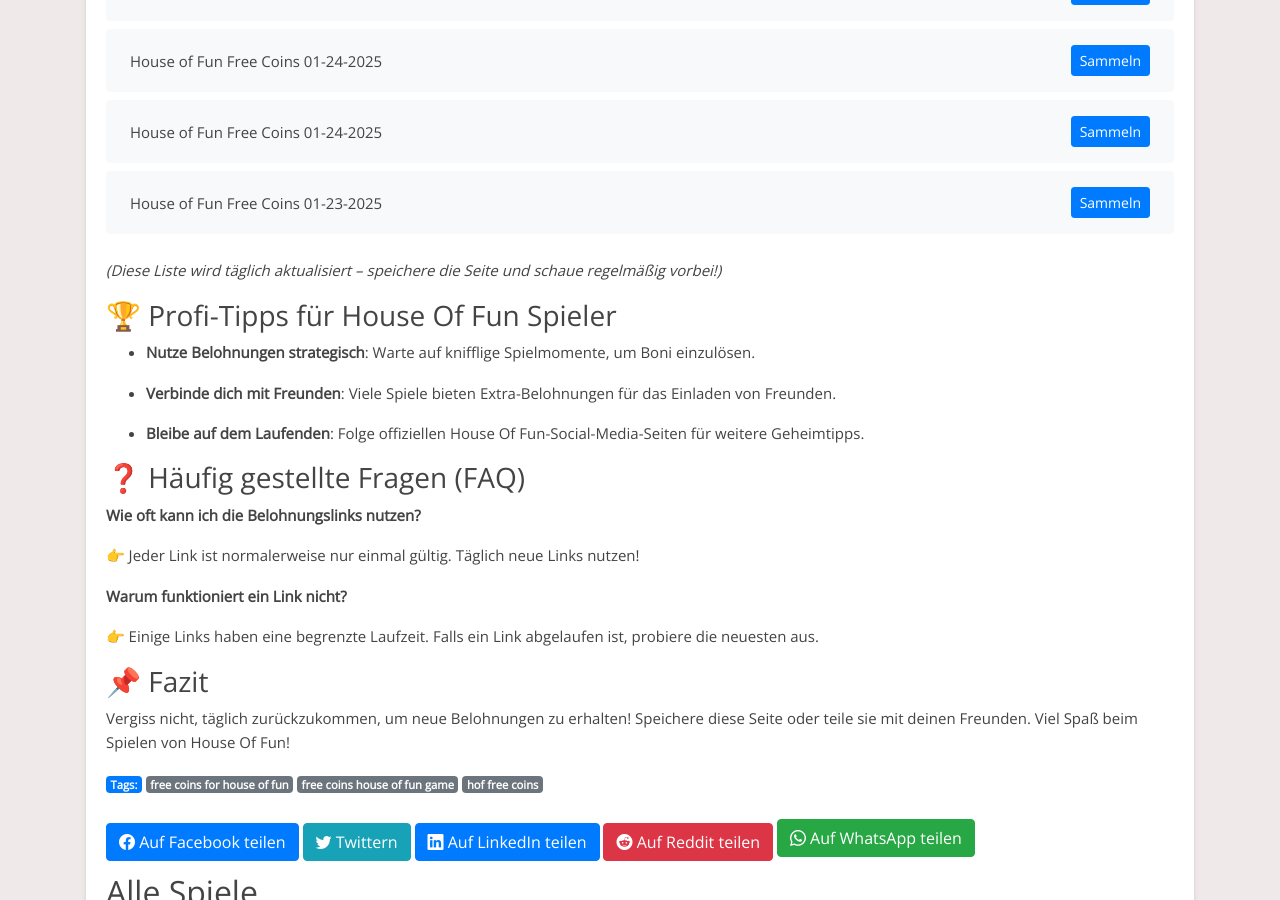
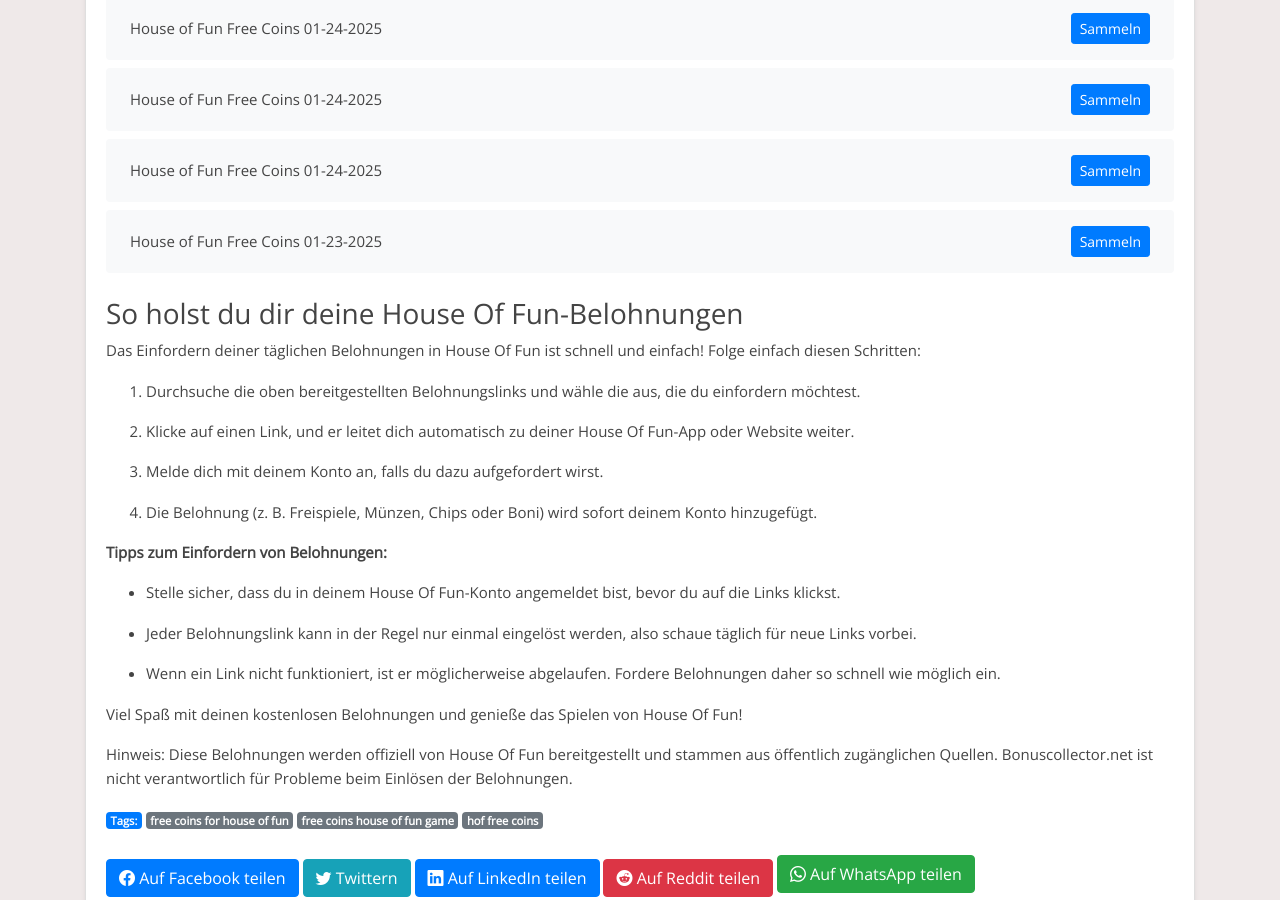
Before and after one commit to Prollad99/bs-de, a Jekyll site: the page built from _posts/2025-01-19-house-of-fun.md, in a window 1280 px wide and 900 px high, scrolled down 7443 px. Built offline with Jekyll 4.4.1, drawn with Linux system fonts in a browser that asks for light colours; some of the changed text lies outside the part shown.

Commit message:
Aktualisiere house-of-fun-Belohnungslinks, Inhalte und Änderungsdatum

```diff
--- a/_includes/house-of-fun_footer.html
+++ b/_includes/house-of-fun_footer.html
@@ -1,31 +1,27 @@
-*(Diese Liste wird täglich aktualisiert – speichere die Seite und schaue regelmäßig vorbei!)*
+### So holst du dir deine House Of Fun-Belohnungen
 
 
+Das Einfordern deiner täglichen Belohnungen in House Of Fun ist schnell und einfach! Folge einfach diesen Schritten:
 
-### 🏆 Profi-Tipps für House Of Fun Spieler
+1. Durchsuche die oben bereitgestellten Belohnungslinks und wähle die aus, die du einfordern möchtest.
 
-- **Nutze Belohnungen strategisch**: Warte auf knifflige Spielmomente, um Boni einzulösen.
+2. Klicke auf einen Link, und er leitet dich automatisch zu deiner House Of Fun-App oder Website weiter.
 
-- **Verbinde dich mit Freunden**: Viele Spiele bieten Extra-Belohnungen für das Einladen von Freunden.
+3. Melde dich mit deinem Konto an, falls du dazu aufgefordert wirst.
 
-- **Bleibe auf dem Laufenden**: Folge offiziellen House Of Fun-Social-Media-Seiten für weitere Geheimtipps.
+4. Die Belohnung (z. B. Freispiele, Münzen, Chips oder Boni) wird sofort deinem Konto hinzugefügt.
 
 
+**Tipps zum Einfordern von Belohnungen:**
 
-### ❓ Häufig gestellte Fragen (FAQ)
+- Stelle sicher, dass du in deinem House Of Fun-Konto angemeldet bist, bevor du auf die Links klickst.
 
-**Wie oft kann ich die Belohnungslinks nutzen?**
+- Jeder Belohnungslink kann in der Regel nur einmal eingelöst werden, also schaue täglich für neue Links vorbei.
 
-👉 Jeder Link ist normalerweise nur einmal gültig. Täglich neue Links nutzen!
+- Wenn ein Link nicht funktioniert, ist er möglicherweise abgelaufen. Fordere Belohnungen daher so schnell wie möglich ein.
 
 
-
-**Warum funktioniert ein Link nicht?**
-
-👉 Einige Links haben eine begrenzte Laufzeit. Falls ein Link abgelaufen ist, probiere die neuesten aus.
+Viel Spaß mit deinen kostenlosen Belohnungen und genieße das Spielen von House Of Fun!
 
 
-
-### 📌 Fazit
-
-Vergiss nicht, täglich zurückzukommen, um neue Belohnungen zu erhalten! Speichere diese Seite oder teile sie mit deinen Freunden. Viel Spaß beim Spielen von House Of Fun!
+Hinweis: Diese Belohnungen werden offiziell von House Of Fun bereitgestellt und stammen aus öffentlich zugänglichen Quellen. Bonuscollector.net ist nicht verantwortlich für Probleme beim Einlösen der Belohnungen.
--- a/_includes/house-of-fun_post.html
+++ b/_includes/house-of-fun_post.html
@@ -1,13 +1,13 @@
-**Willkommen, House Of Fun-Fans!**
-
-Suchst du nach den neuesten Gratis-Belohnungen für House Of Fun? Dann bist du hier genau richtig! Wir aktualisieren täglich die besten Links für Freispiele, Münzen und andere Boni, damit du dein Spielerlebnis optimal genießen kannst.
+Entdecke tägliche House Of Fun-Belohnungen!
 
 
-
-### Was ist House Of Fun und warum sind Belohnungen wichtig?
-
-House Of Fun ist ein beliebtes Spiel, das von Millionen gespielt wird. Mit täglichen Belohnungen kannst du länger spielen, schneller leveln und das Beste aus deinem Spielerlebnis herausholen.
+Bist du ein Fan von House Of Fun und möchtest dein Spielerlebnis verbessern? Du bist hier genau richtig! Diese Seite ist allen House Of Fun-Enthusiasten gewidmet, die täglich kostenlose Belohnungen einfordern möchten. Hier findest du die neuesten Links, um Freispiele, Münzen, Chips und andere spannende Boni zu sammeln, damit du das Spiel noch mehr genießen kannst.
 
 
+House Of Fun ist ein unterhaltsames Spiel, das von Millionen geliebt wird. Ob du höhere Level erreichen oder einfach nur den Nervenkitzel genießen möchtest – unsere täglichen Belohnungslinks halten dich im Spiel.
 
-### 🚀 Tägliche Belohnungslinks für House Of Fun
+
+Hinweis: House Of Fun ist eine kostenlose App, die ausschließlich zu Unterhaltungszwecken entwickelt wurde. Bonuscollector.net ist eine unabhängige Plattform und steht in keiner Verbindung zu den Entwicklern oder Eigentümern von House Of Fun.
+
+
+Schau täglich vorbei, um sicherzustellen, dass du keine Belohnung verpasst!
```
